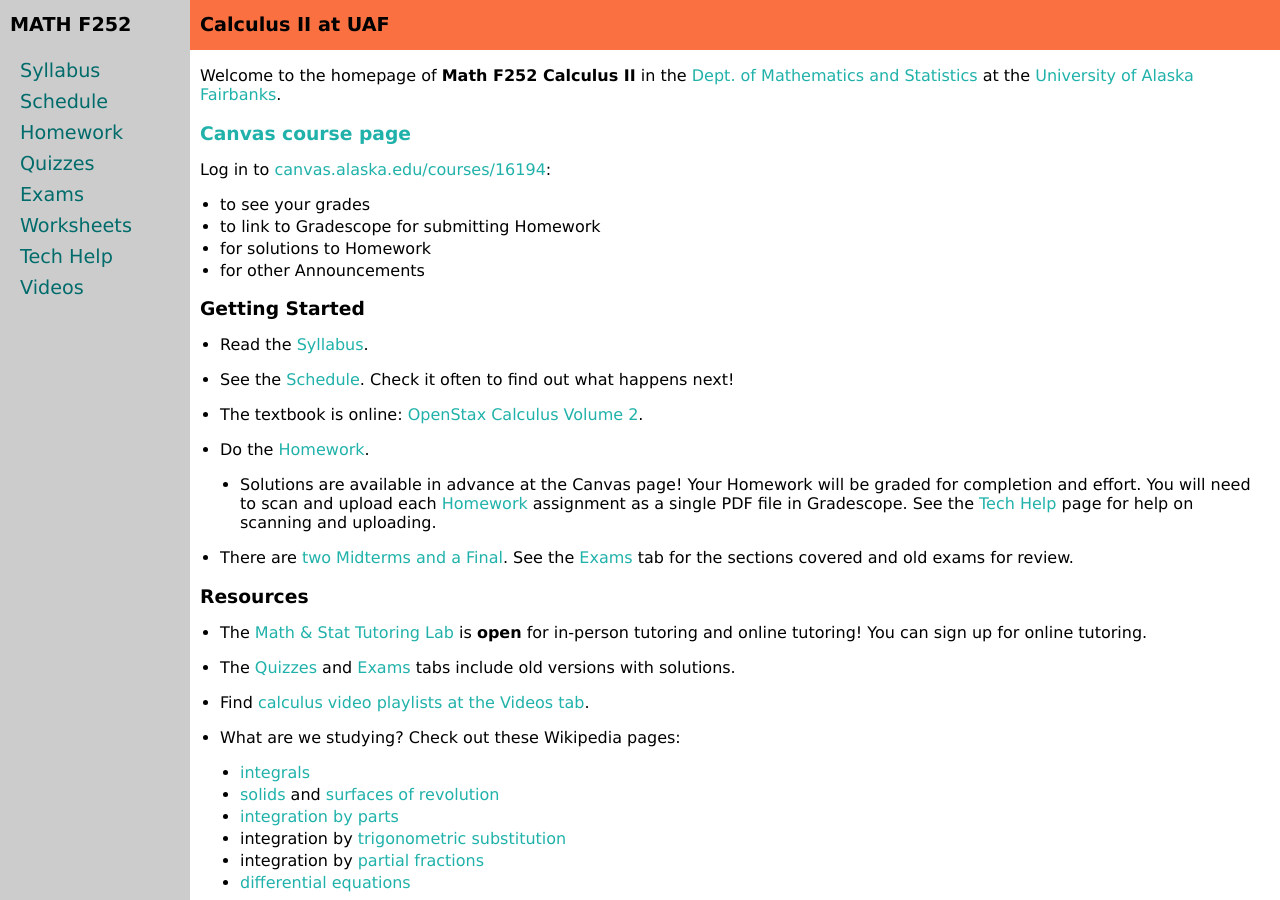
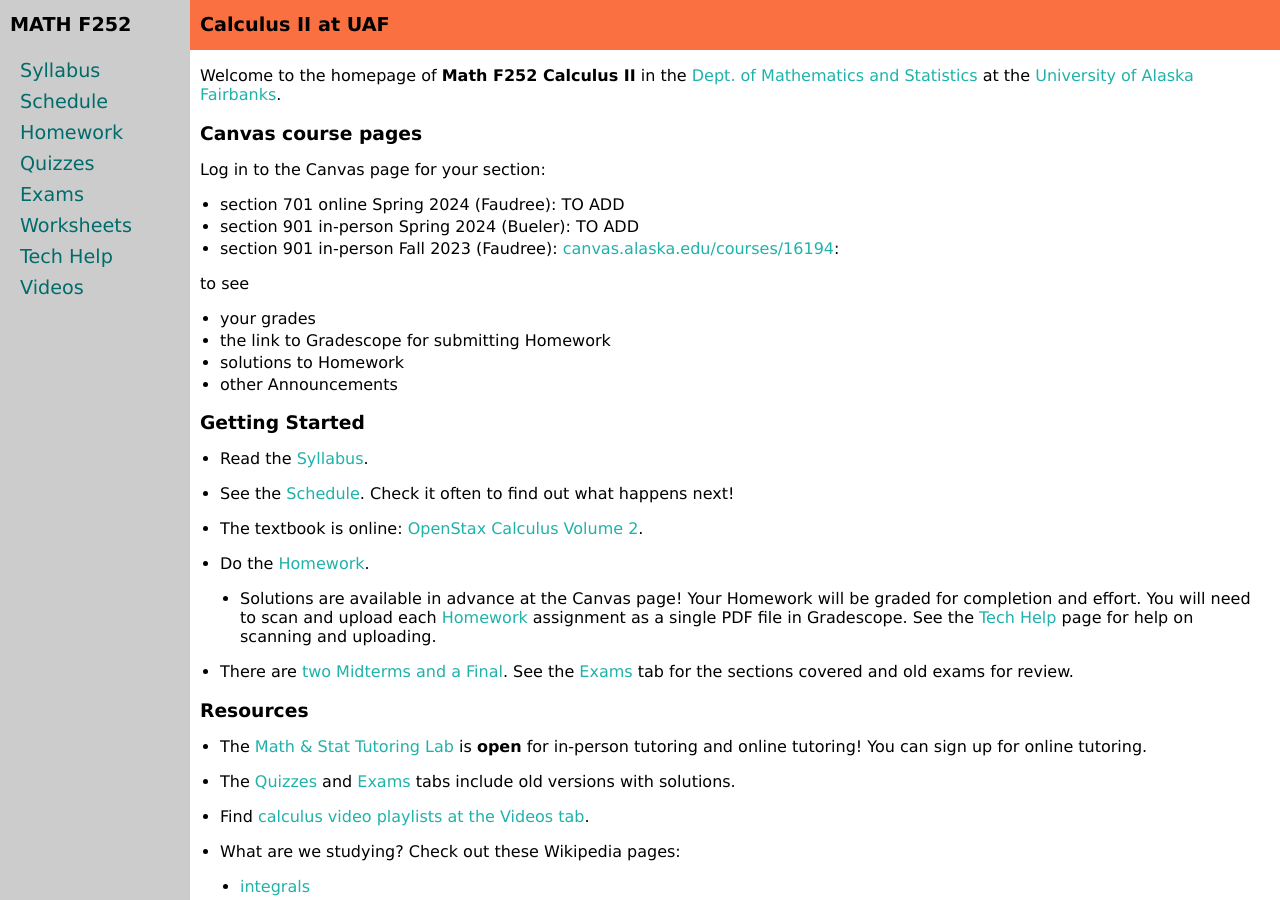
Before and after one commit to uaf-math/calc2, a Jekyll site: the page built from index.md, in a window 1280 px wide and 900 px high. Built offline with Jekyll 4.4.1, drawn with Linux system fonts in a browser that asks for light colours.

Commit message:
multi-section Canvas page setup

```diff
--- a/index.md
+++ b/index.md
@@ -5,14 +5,19 @@ title: Math F252 Calculus II at UAF
 
 Welcome to the homepage of **Math F252 Calculus II** in the [Dept. of Mathematics and Statistics](http://www.uaf.edu/dms/) at the [University of Alaska Fairbanks](http://www.uaf.edu/).
 
-### [Canvas course page](https://canvas.alaska.edu/courses/16194)
+### Canvas course pages
 
-Log in to [canvas.alaska.edu/courses/16194](https://canvas.alaska.edu/courses/16194):
+Log in to the Canvas page for your section:
 
-  * to see your grades
-  * to link to Gradescope for submitting Homework
-  * for solutions to Homework
-  * for other Announcements
+  * section 701 online Spring 2024 (Faudree): TO ADD
+  * section 901 in-person Spring 2024 (Bueler): TO ADD
+  * section 901 in-person Fall 2023 (Faudree): [canvas.alaska.edu/courses/16194](https://canvas.alaska.edu/courses/16194):
+
+to see
+  * your grades
+  * the link to Gradescope for submitting Homework
+  * solutions to Homework
+  * other Announcements
 
 ### Getting Started
 
```
